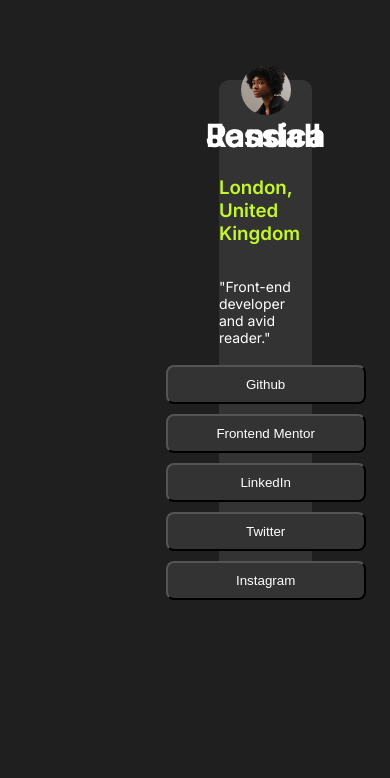
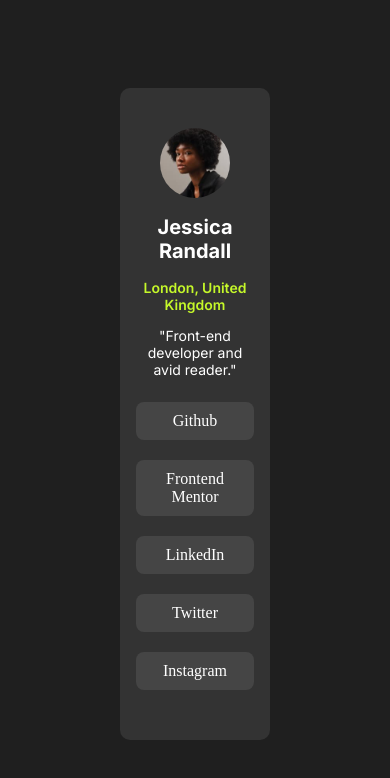
Before and after one commit to Git-Elimman/Social-LInks-Profile, a plain HTML site: page index.html in a window 390 px wide. Drawn offline with Linux system fonts and the light colour scheme.

Commit message:
responsive

```diff
--- a/Social-links-styling.css
+++ b/Social-links-styling.css
@@ -2,59 +2,95 @@ body {
   background-color: hsl(0, 0%, 12%);
 }
 img {
-  width: 50px;
+  width: 70px;
   height: 70px;
   border-radius: 50%;
-  margin-top: 10px;
+  align-self: center;
 }
 
-h3 {
+span {
   color: hsl(75, 94%, 57%);
+  font-size: 14px;
 }
-h1,
-h3,
+h2 {
+  font-size: 20px;
+}
+
+h2,
+span,
 p {
   font-family: "Inter";
+  text-align: center;
 }
+
 .button {
-  background-color: hsl(0, 0%, 20%);
-  width: 200px;
+  background-color: hsl(0, 0%, 27%);
+  border: none;
+  width: 16vw;
+  align-self: center;
   border-radius: 8px;
   color: white;
   padding: 10px;
   text-align: center;
   text-decoration: none;
-  margin: 5px;
   cursor: pointer;
+  margin: 10px 0px;
 }
 
 .container {
-  display: flex;
-  flex-direction: column;
-  position: relative;
-  left: 35%;
-  margin: 80px;
-  width: 25%;
-  height: 500px;
-  justify-content: center;
-  align-items: center;
   border-radius: 10px;
   background-color: hsl(0, 0%, 20%);
   color: white;
+  display: flex;
+  flex-direction: column;
+  justify-content: center;
+  padding: 40px 20px;
 }
-@media only screen and (max-width: 375px) {
+
+@media only screen and (min-width: 320px) {
   .container {
-    display: flex;
-    flex-direction: column;
-    position: relative;
-    left: -9.9%;
-    margin: 80px;
-    width: 70%;
-    height: 500px;
-    justify-content: center;
-    align-items: center;
-    border-radius: 10px;
-    background-color: hsl(0, 0%, 20%);
+    margin: 20px;
+
+  }
+  .button {
+    background-color: hsl(0, 0%, 27%);
+    border: none;
+    width: 80vw;
+    align-self: center;
+    border-radius: 8px;
     color: white;
+    padding: 10px;
+    text-align: center;
+    text-decoration: none;
+    cursor: pointer;
+    margin: 10px 0px;
   }
 }
+
+/* Desktop media queries */
+@media screen and (max-width: 1440px) {
+  .container {
+    margin: 80px 0 0 0;
+    width: 28vw;
+  }
+  .button {
+    background-color: hsl(0, 0%, 27%);
+    border: none;
+    width: 25vw;
+    align-self: center;
+    border-radius: 8px;
+    color: white;
+    padding: 10px;
+    text-align: center;
+    text-decoration: none;
+    cursor: pointer;
+    margin: 10px 0px;
+  }
+
+  body {
+    display: flex;
+    flex-direction: row;
+    justify-content: center;
+  }
+}
+Work on the mobile view
--- a/index.html
+++ b/index.html
@@ -18,81 +18,46 @@
       rel="stylesheet"
     />
     <title>Frontend Mentor | Social links profile</title>
-
-    <!-- Feel free to remove these styles or customise in your own stylesheet 👍 -->
-    <!-- <style>
-      .attribution {
-        font-size: 11px;
-        text-align: center;
-      }
-      .attribution a {
-        color: hsl(228, 45%, 44%);
-      }
-    </style> -->
   </head>
 
-  <body>
+  <body class="body">
     <div class="container">
-      <img src="assets\images\avatar-jessica.jpeg" />
-      <h1 style="line-height: -0px; font-weight: 700">Jessica Randall</h1>
-      <h3 style="font-weight: 600">London, United Kingdom</h3>
+      <img src="assets\images\avatar-jessica.jpeg" class="avatar" />
+      <h2 style="font-weight: 700">Jessica Randall</h2>
+      <span style="font-weight: 600">London, United Kingdom</span>
       <p style="font-size: 14px">"Front-end developer and avid reader."</p>
 
-      <button class="button">
       <a
+        class="button"
         href="#"
-          style="
-            color: hsl(0, 0%, 100%);
-            text-decoration: none;
-            font-weight: 400;
-          "
+        style="color: hsl(0, 0%, 100%); text-decoration: none; font-weight: 400"
         >Github</a
       >
-      </button>
-      <button class="button">
       <a
+        class="button"
         href="#"
-          style="
-            color: hsl(0, 0%, 100%);
-            text-decoration: none;
-            font-weight: 400;
-          "
+        style="color: hsl(0, 0%, 100%); text-decoration: none; font-weight: 400"
         >Frontend Mentor</a
       >
-      </button>
-      <button class="button">
+
       <a
+        class="button"
         href="#"
-          style="
-            color: hsl(0, 0%, 100%);
-            text-decoration: none;
-            font-weight: 400;
-          "
+        style="color: hsl(0, 0%, 100%); text-decoration: none; font-weight: 400"
         >LinkedIn</a
       >
-      </button>
-      <button class="button">
       <a
+        class="button"
         href="#"
-          style="
-            color: hsl(0, 0%, 100%);
-            text-decoration: none;
-            font-weight: 400;
-          "
+        style="color: hsl(0, 0%, 100%); text-decoration: none; font-weight: 400"
         >Twitter</a
       >
-      </button>
-      <button class="button">
       <a
+        class="button"
         href="#"
-          style="
-            color: hsl(0, 0%, 100%);
-            text-decoration: none;
-            font-weight: 400;
-          "
+        style="color: hsl(0, 0%, 100%); text-decoration: none; font-weight: 400"
         >Instagram</a
       >
-      </button>
     </div>
     <!-- <div class="attribution">
       Challenge by
```
Lines whose indentation alone changed are shown as unchanged.
